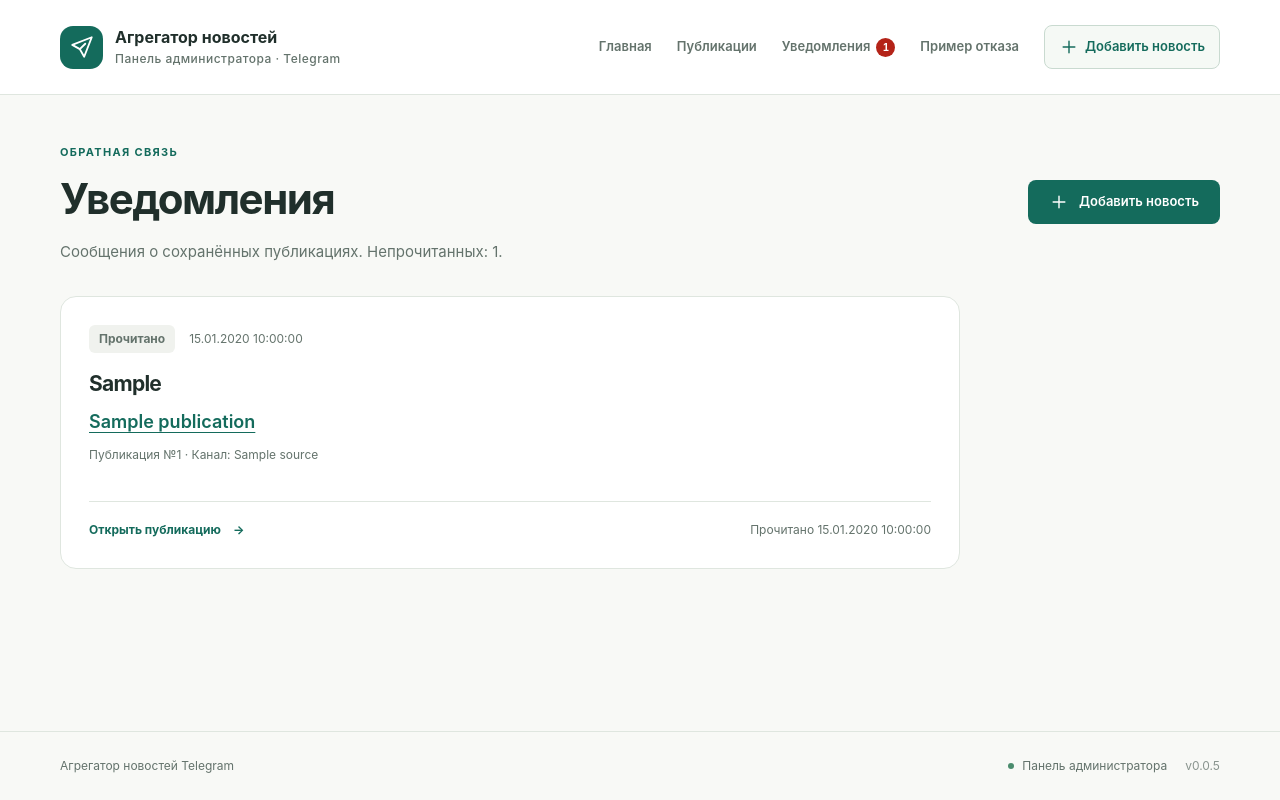
After one commit to Kysarii/mispisit26, a Django app: template news/templates/news/notifications.html in a window 1280 px wide. The commit adds this page. Run offline with Django 5.2, Linux system fonts and the light colour scheme; the template is opened without the code that fills it: most values are stand-ins (such as "Sample title", 1, 10 or a date in 2020); some libraries are stand-ins or nearby versions.

Commit message:
5 Лаборатоная - добавлены уведомления

```diff
--- a/config/settings.py
+++ b/config/settings.py
@@ -58,7 +58,10 @@ TEMPLATES = [
         "DIRS": [BASE_DIR / "templates"],
         "APP_DIRS": True,
         "OPTIONS": {
-            "context_processors": ["django.template.context_processors.request"],
+            "context_processors": [
+                "django.template.context_processors.request",
+                "news.context_processors.notification_badge",
+            ],
         },
     }
 ]
--- a/docker-compose.yml
+++ b/docker-compose.yml
@@ -2,7 +2,7 @@ name: mispisit-linkevich
 
 services:
   app:
-    image: kysarii/mispisit26:0.0.4
+    image: kysarii/mispisit26:0.0.5
     ports:
       - "8000:8000"
     environment:
--- a/news/static/news/styles.css
+++ b/news/static/news/styles.css
@@ -47,6 +47,8 @@ h3 { font-size: 21px; font-weight: 650; }
 .navigation { display: flex; flex-wrap: nowrap; align-items: center; gap: 25px; }
 .navigation a { font-size: 13px; font-weight: 600; text-decoration: none; color: var(--muted); white-space: nowrap; }
 .navigation a:hover, .navigation a[aria-current="page"] { color: var(--green); }
+.nav-notifications { display: inline-flex; align-items: center; gap: 6px; }
+.notification-badge { display: inline-flex; align-items: center; justify-content: center; min-width: 19px; height: 19px; padding-inline: 5px; border-radius: 999px; background: #b42318; color: white; font-size: 10px; font-weight: 700; line-height: 1; font-variant-numeric: tabular-nums; }
 .navigation .nav-create { display: flex; align-items: center; gap: 6px; padding: 10px 14px; border: 1px solid #c9dad0; border-radius: 8px; color: var(--green); background: #f5f9f5; }
 .navigation .nav-create:hover { background: var(--green-light); }
 .main-content { flex: 1; padding-top: 44px; padding-bottom: 72px; }
@@ -188,6 +190,21 @@ h3 { font-size: 21px; font-weight: 650; }
 .demo-note { font-size: 12px; color: var(--muted); margin-bottom: 26px; }
 .visually-hidden { position: absolute; width: 1px; height: 1px; padding: 0; margin: -1px; overflow: hidden; clip-path: inset(50%); white-space: nowrap; border: 0; }
 
+.notification-list { display: grid; gap: 20px; max-width: 900px; }
+.notification-card { padding: 28px; overflow-wrap: anywhere; }
+.notification-new { border-left: 4px solid var(--green); }
+.notification-heading { display: flex; flex-wrap: wrap; align-items: center; gap: 14px; margin-bottom: 18px; }
+.notification-heading time, .notification-meta, .notification-read-time { color: var(--muted); font-size: 12px; }
+.notification-status { background: var(--green-light); color: var(--green); border-radius: 6px; padding: 4px 10px; font-size: 12px; font-weight: 650; }
+.notification-status-read { background: #f0f2ee; color: var(--muted); }
+.notification-card h2 { font-size: 21px; margin-bottom: 10px; }
+.notification-title { font-size: 18px; font-weight: 600; margin-bottom: 8px; }
+.notification-actions { display: flex; flex-wrap: wrap; align-items: center; justify-content: space-between; gap: 14px; padding-top: 18px; margin-top: 20px; border-top: 1px solid var(--border); }
+.notification-actions form { margin: 0; }
+.notification-empty { align-items: start; padding: 38px; }
+.notification-empty .brand-icon { margin-bottom: 24px; }
+.notification-empty p { color: var(--muted); }
+
 @media (prefers-reduced-motion: reduce) { * { transition: none !important; } }
 @media (max-width: 1050px) {
     .header-inner { flex-wrap: wrap; padding-block: 20px; gap: 18px; }
--- a/news/templates/news/news_detail.html
+++ b/news/templates/news/news_detail.html
@@ -2,7 +2,7 @@
 {% block title %}{{ item.title }}{% endblock %}
 {% block content %}
 <a class="back-link" href="{% url 'news:list' %}"><span aria-hidden="true">←</span> К списку публикаций</a>
-{% if created %}<div class="alert alert-success notice notice-success" role="status"><svg class="icon"><use href="#icon-check"/></svg><span><strong>Новость сохранена.</strong> Запись добавлена в базу и доступна в списке публикаций.</span></div>{% endif %}
+{% if created %}<div class="alert alert-success notice notice-success" role="status"><svg class="icon"><use href="#icon-check"/></svg><span><strong>Новость сохранена.</strong> Запись добавлена в базу. <a href="{% url 'news:notifications' %}">Посмотреть уведомление</a></span></div>{% endif %}
 <div class="content-layout detail-layout">
     <article class="card panel article-panel">
         <div class="article-kicker"><span class="eyebrow">Публикация №{{ item.id }}</span></div>
--- /dev/null
+++ b/news/templates/news/notifications.html
@@ -0,0 +1,39 @@
+{% extends 'base.html' %}
+{% block title %}Уведомления{% endblock %}
+{% block content %}
+<div class="page-heading">
+    <div><span class="eyebrow">Обратная связь</span><h1>Уведомления</h1><p>Сообщения о сохранённых публикациях. Непрочитанных: {{ unread_count }}.</p></div>
+    <a class="btn button button-primary btn-primary" href="{% url 'news:create' %}"><svg class="icon"><use href="#icon-plus"/></svg>Добавить новость</a>
+</div>
+<div class="notification-list">
+    {% for notification in notifications %}
+    <article class="card panel notification-card {% if not notification.read_at %}notification-new{% endif %}" aria-labelledby="notification-{{ notification.id }}">
+        <div class="notification-heading">
+            <span class="notification-status {% if notification.read_at %}notification-status-read{% endif %}">{% if notification.read_at %}Прочитано{% else %}Новое{% endif %}</span>
+            <time datetime="{{ notification.created_at|date:'c' }}">{{ notification.created_at|date:'d.m.Y H:i:s' }}</time>
+        </div>
+        <h2 id="notification-{{ notification.id }}">{{ notification.get_event_type_display }}</h2>
+        <p class="notification-title"><a href="{% url 'news:detail' notification.publication_id %}">{{ notification.publication.title }}</a></p>
+        <p class="notification-meta">Публикация №{{ notification.publication_id }} · Канал: {{ notification.publication.source.title }}</p>
+        <div class="notification-actions">
+            <a class="text-link" href="{% url 'news:detail' notification.publication_id %}">Открыть публикацию <span aria-hidden="true">→</span></a>
+            {% if notification.read_at %}
+            <span class="notification-read-time">Прочитано {{ notification.read_at|date:'d.m.Y H:i:s' }}</span>
+            {% else %}
+            <form method="post" action="{% url 'news:notification_read' notification.id %}">
+                {% csrf_token %}
+                <button class="btn button button-secondary btn-outline-secondary" type="submit">Отметить прочитанным<span class="visually-hidden">: {{ notification.publication.title }}</span></button>
+            </form>
+            {% endif %}
+        </div>
+    </article>
+    {% empty %}
+    <section class="card panel notification-empty">
+        <span class="brand-icon"><svg class="icon"><use href="#icon-lines"/></svg></span>
+        <h2>Уведомлений пока нет</h2>
+        <p>После добавления новости здесь появится сообщение с её названием и каналом.</p>
+        <a class="btn button button-primary btn-primary" href="{% url 'news:create' %}">Добавить первую новость<svg class="icon"><use href="#icon-arrow"/></svg></a>
+    </section>
+    {% endfor %}
+</div>
+{% endblock %}
--- a/news/urls.py
+++ b/news/urls.py
@@ -10,4 +10,6 @@ urlpatterns = [
     path("news/new/", views.news_create, name="create"),
     path("news/<int:news_id>/", views.news_detail, name="detail"),
     path("action-error/", views.action_error, name="error"),
+    path("notifications/", views.notifications, name="notifications"),
+    path("notifications/<int:notification_id>/read/", views.notification_read, name="notification_read"),
 ]
--- a/requirements.txt
+++ b/requirements.txt
@@ -1,4 +1,4 @@
-# Web framework, templates, forms, ORM and schema migrations.
+# Web framework, templates, forms and ORM.
 Django==5.2.18
 # PostgreSQL driver for Django; binary extra includes libpq in the container.
 psycopg[binary]==3.2.12
--- a/templates/base.html
+++ b/templates/base.html
@@ -33,6 +33,7 @@
                 {% with current=request.resolver_match.url_name %}
                 <a href="{% url 'news:home' %}" {% if current == 'home' %}aria-current="page"{% endif %}>Главная</a>
                 <a href="{% url 'news:list' %}" {% if current == 'list' or current == 'detail' %}aria-current="page"{% endif %}>Публикации</a>
+                <a class="nav-notifications" href="{% url 'news:notifications' %}" {% if current == 'notifications' %}aria-current="page"{% endif %}>Уведомления{% if unread_notification_count %}<span class="notification-badge" aria-hidden="true">{% if unread_notification_count > 99 %}99+{% else %}{{ unread_notification_count }}{% endif %}</span><span class="visually-hidden">Непрочитанных: {{ unread_notification_count }}</span>{% endif %}</a>
                 <a href="{% url 'news:error' %}?demo=1" {% if current == 'error' %}aria-current="page"{% endif %}>Пример отказа</a>
                 <a class="nav-create" href="{% url 'news:create' %}" {% if current == 'create' %}aria-current="page"{% endif %}><svg class="icon"><use href="#icon-plus"/></svg>Добавить новость</a>
                 {% endwith %}
@@ -45,7 +46,7 @@
     <footer class="site-footer">
         <div class="container footer-inner">
             <span>Агрегатор новостей Telegram</span>
-            <span><span class="status-dot"></span>Панель администратора <span class="footer-version">v0.0.4</span></span>
+            <span><span class="status-dot"></span>Панель администратора <span class="footer-version">v0.0.5</span></span>
         </div>
     </footer>
 </body>
```
Also changed, not shown: docker-entrypoint.py (+5 -3 lines), news/context_processors.py (added, +12 -0 lines), news/models.py (+18 -0 lines), news/schema.py (added, +14 -0 lines), news/storage.py (+25 -2 lines), news/views.py (+36 -4 lines), README.md.
